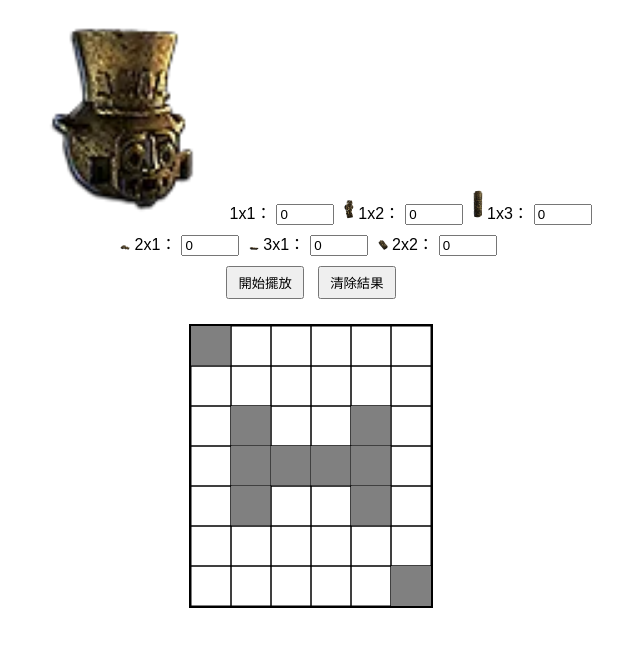
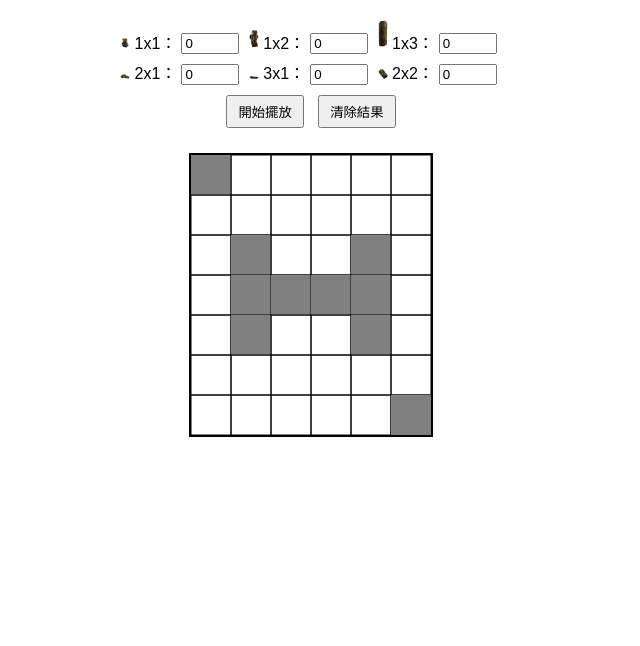
Before and after one commit to piggyblog812/POE3.25, a plain HTML site: page index.html in a window 1280 px wide. Shown: the part 70-716 px from the top of the page, without its empty margins (329-969 px from the left). Drawn offline with Linux system fonts and the light colour scheme.

Commit message:
Update index.html

```diff
--- a/index.html
+++ b/index.html
@@ -10,7 +10,7 @@
     <h1>魔偶擺放最佳化</h1>
 
     <div id="controls">
-		<img src="./assets/AtlasRelic1x1.webp" width="200" height="auto">
+		<img src="./assets/AtlasRelic1x1.webp" class="a-img">
         <label>1x1：</label><input type="number" id="item_1x1" value="0" min="0">
 		<img src="./assets/AtlasRelic1x2.webp" class="a-img">
         <label>1x2：</label><input type="number" id="item_1x2" value="0" min="0">
```
